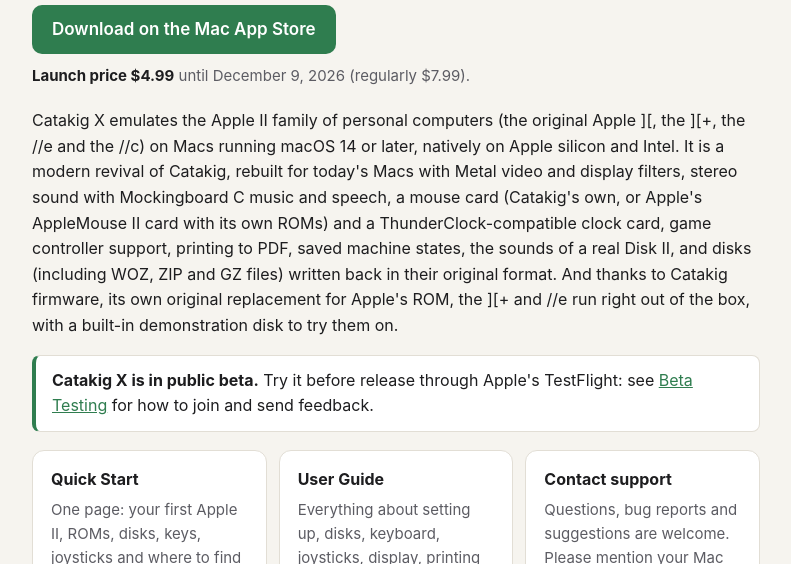
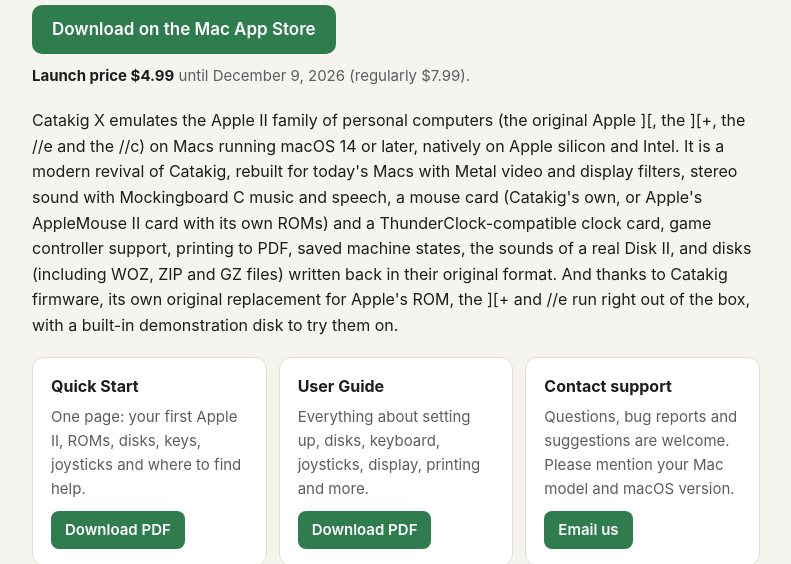
Before and after one commit to catakigx/Catakig-X, a plain HTML site: page docs/index.html in a window 1280 px wide. Shown: the part 236-800 px from the top of the page, without its empty margins (244-1035 px from the left). Drawn offline with Linux system fonts and the light colour scheme.

Commit message:
Support site: remove the public beta note from the home page
Catakig X is released on the Mac App Store, and TestFlight has no
newer build to offer, so there is no beta right now.

Co-Authored-By: Claude Opus 5.5 <noreply@anthropic.com>
Claude-Session: https://claude.ai/code/session_01JjCmPDMW7KgGRVkH9uv7go

```diff
--- a/docs/index.html
+++ b/docs/index.html
@@ -42,10 +42,6 @@
 </div>
 
 <p>Catakig X emulates the Apple II family of personal computers (the original <span class="nw">Apple ][</span>, the <span class="nw">][+</span>, the <span class="nw">//e</span> and the <span class="nw">//c</span>) on Macs running macOS 14 or later, natively on Apple silicon and Intel. It is a modern revival of Catakig, rebuilt for today's Macs with Metal video and display filters, stereo sound with Mockingboard C music and speech, a mouse card (Catakig's own, or Apple's AppleMouse II card with its own ROMs) and a ThunderClock-compatible clock card, game controller support, printing to PDF, saved machine states, the sounds of a real Disk II, and disks (including WOZ, ZIP and GZ files) written back in their original format. And thanks to Catakig firmware, its own original replacement for Apple's ROM, the <span class="nw">][+</span> and <span class="nw">//e</span> run right out of the box, with a built-in demonstration disk to try them on.</p>
-
-<div class="note">
-  <p style="margin:0"><strong>Catakig X is in public beta.</strong> Try it before release through Apple's TestFlight: see <a href="beta.html">Beta Testing</a> for how to join and send feedback.</p>
-</div>
 
 <div class="cards">
   <div class="card">
```
